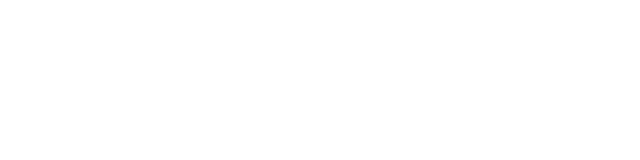
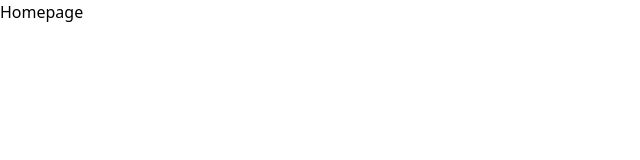
Before and after one commit to AnishG-git/Axxess2024, a React (Create React App) app in the folder frontend/: page / in a window 1280 px wide. Shown: the top 160 px of the page, without its empty margins (0-640 px from the left). Built offline with nearby package versions, Linux system fonts and the light colour scheme.

Commit message:
routes setup

```diff
--- a/frontend/src/App.js
+++ b/frontend/src/App.js
@@ -5,13 +5,9 @@ import Homepage from "./pages/homepage";
 
 function App() {
   return (
-    <Router>
-      <Routes>
-        <Route path="/" exact component={Homepage} />
-      </Routes>
-
-      {/* Add more routes as needed */}
-    </Router>
+    <Routes>
+      <Route path="/" element={<Homepage />} />
+    </Routes>
   );
 }
 
--- a/frontend/src/index.js
+++ b/frontend/src/index.js
@@ -2,10 +2,13 @@ import React from 'react';
 import ReactDOM from 'react-dom/client';
 import './styles/index.css';
 import App from './App';
+import { BrowserRouter } from 'react-router-dom';
 
 const root = ReactDOM.createRoot(document.getElementById('root'));
 root.render(
   <React.StrictMode>
-    <App />
+    <BrowserRouter>
+      <App />
+    </BrowserRouter>
   </React.StrictMode>
 );
--- a/frontend/src/pages/homepage.js
+++ b/frontend/src/pages/homepage.js
@@ -3,12 +3,7 @@ import React from 'react';
 function Homepage() {
   return (
     <div>
-        <div className="fixed ali">
-
-        </div>
-        <div>
-
-        </div>
+      <h1>Homepage</h1>
     </div>
   );
 }
```
Also changed, not shown: 2 other files (tests, documents, lock files or other folders).
